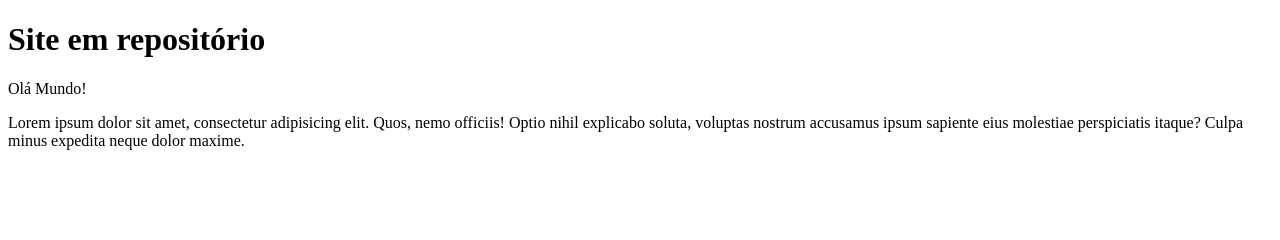
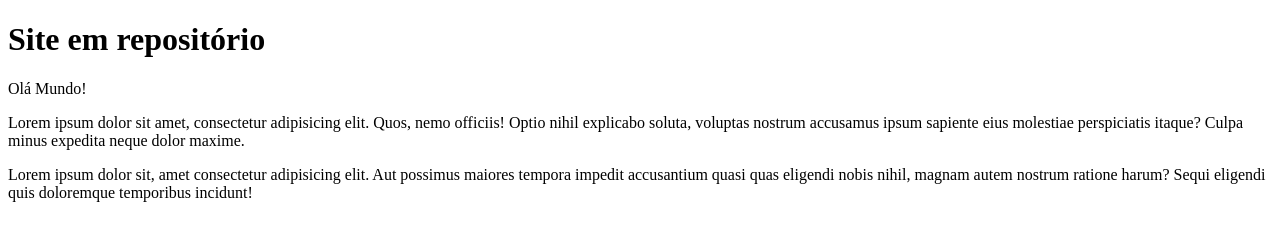
Before and after one commit to aos19/repo_cursoemvideo, a plain HTML site: page site_exemplo/index.html in a window 1280 px wide. Drawn offline with Linux system fonts and the light colour scheme.

Commit message:
adicionei mais um paragrafo

```diff
--- a/site_exemplo/index.html
+++ b/site_exemplo/index.html
@@ -9,6 +9,8 @@
     <h1>Site em repositório</h1>
     <p>Olá Mundo!</p>
     <p>Lorem ipsum dolor sit amet, consectetur adipisicing elit. Quos, nemo officiis! Optio nihil explicabo soluta, voluptas nostrum accusamus ipsum sapiente eius molestiae perspiciatis itaque? Culpa minus expedita neque dolor maxime.</p>
+    <p>Lorem ipsum dolor sit, amet consectetur adipisicing elit. Aut possimus maiores tempora impedit accusantium quasi quas eligendi nobis nihil, magnam autem nostrum ratione harum? Sequi eligendi quis doloremque temporibus incidunt!
+    </p>
 
 </body>
 </html>
```
